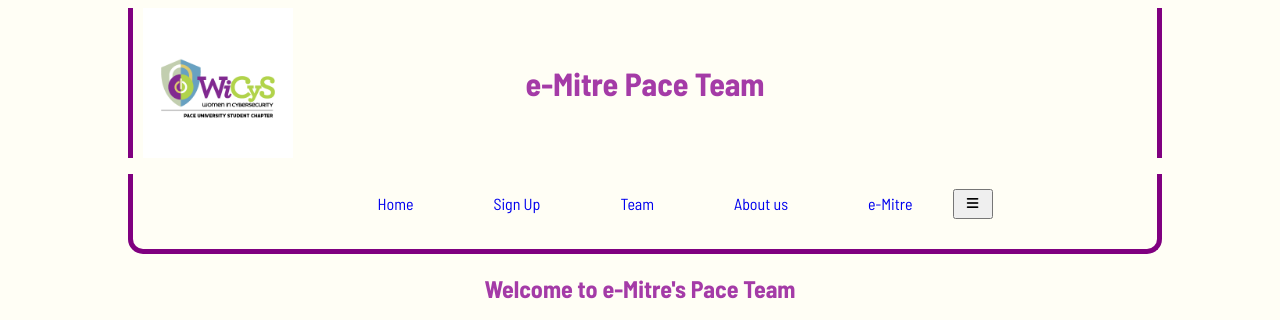
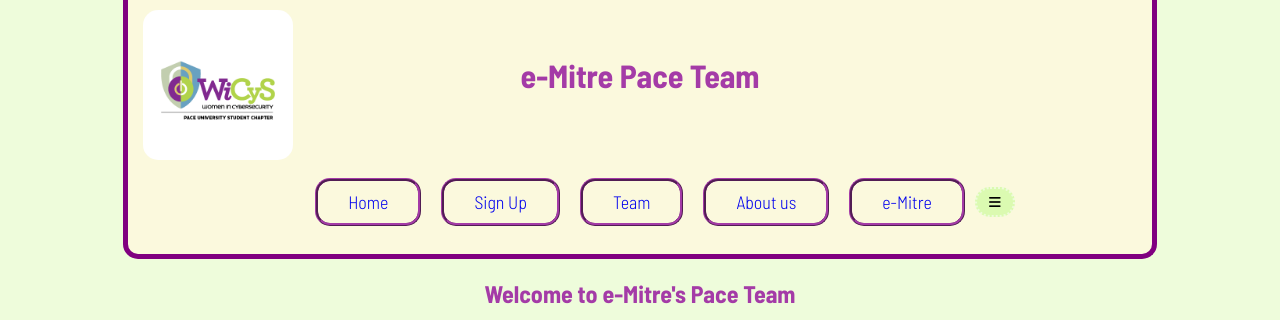
Before and after one commit to Tonypepproni/cis_102, a Flask app: page / in a window 1280 px wide. Shown: the top 320 px of the page. Run offline with Flask 3, Linux system fonts and the light colour scheme; some libraries are stand-ins or nearby versions.

Commit message:
random css

```diff
--- a/static/style.css
+++ b/static/style.css
@@ -3,19 +3,24 @@
 }
 
 body {
-    background-color: #fffef5;
+    background-color: #eefcdb;
     font-family: "Barlow Semi Condensed", sans-serif;
     width: 80%;
     margin-left: 10%;
-    #fffef5
     display: flex;
     flex-direction: column;
     align-items: center;
+    margin-top: 0;
+    margin-bottom: 0;
 }
 
 h1,h2,h3,h4,h5,h6 {
     color: #A43BA7;
     font-family: "Barlow Semi Condensed", sans-serif;
+}
+
+header, nav, footer{
+    background-color: #fbf9dd;
 }
 
 header{
@@ -41,12 +46,20 @@
     width: 150px;
     height: 150px;
     left: 10px;
-    margin-left: 0;
+    margin-left: 5px;
+    margin-top: 20px;
 
 }
 
 #WiCysLogo img{
     max-width: 100%;
+    transition: transform 0.3s ease-in;
+    border-radius: 15px;
+}
+
+#WiCysLogo img:hover {
+    transform: scale(1.05);
+    box-shadow: 0 4px 8px rgba(0, 0, 0, 0.2);
 }
 
 #headTitle{
@@ -68,6 +81,8 @@
     border-radius: 0px 0px 15px 15px;
     border-top: 0;
     top: 0;
+    font-size: large;
+    font-weight: 300;
 }
 
 nav > ul {
@@ -80,9 +95,20 @@
 nav > ul > button{
     width: 40px;
     height: 30px;
+    border-radius: 15px;
+    background-color: #dbfab1;
+    border-style: dotted;
+    border-color: #eefcdb;
+}
+
+nav > ul > button:hover{
+    background-color: #8FCC41;
 }
 
 nav > ul > li {
+    border-color: #A43BA7;
+    border-style: ridge;
+    border-radius: 15px;
     margin: 10px;
     list-style-type: none;
     padding:  10px 30px;
@@ -93,6 +119,7 @@
 
 nav > ul > li:hover{
     background-color: #9e49a191;
+    border-radius: 15px;
 }
 
 nav > ul > li > a {
@@ -124,9 +151,7 @@
 
 footer{
     display: flex;
-    font-family: Roboto, sans-serif;
-
-
+    width: 100%;
 }
 
 .gallery {
@@ -152,7 +177,8 @@
 }
 
 .gallery-item img:hover {
-    transform: scale(1.05);
+    overflow: visible;
+    transform: scale(1.25);
 }
 
 iframe {
@@ -162,7 +188,5 @@
     border-radius: 10px;  /* Adds rounded corners */
     box-shadow: 0 4px 8px rgba(0, 0, 0, 0.2); /* Adds a subtle shadow */
     overflow: hidden;    /* Hides any overflow content */
-=======
     position: relative;
-
 }
--- a/templates/base.html
+++ b/templates/base.html
@@ -26,7 +26,7 @@
             <ul>
                 {% for page in nav_items %}
                     <li class="nav-li">
-                        <a class="nav-link" href="{{ page.url }}">{{ page.name }}</a>
+                        <a class="nav-link" href="{{ page.url }}">  {{ page.name }}  </a>
                     </li>
                 {% endfor %}
                 <button class="nav_toggle">
@@ -52,10 +52,10 @@
             </div>
             <div id="site_link">
                 <ul>
-                    <li><a href ="/signup">Sign up</a></li>
-                    <li><a href ="/team">Teams</a></li>
-                    <li><a href ="/aboutus">About Us</a></li>
-                    <li><a href ="/sitemap">Site Map</a></li>
+                    <li><a href ="/signup">Sign up | </a></li>
+                    <li><a href ="/team">Teams | </a></li>
+                    <li><a href ="/aboutus">About Us | </a></li>
+                    <li><a href ="/sitemap">Site Map | </a></li>
                 </ul>
             </div>
         </footer>
```
Also changed, not shown: templates/signup.html (+8 -3 lines). Lines whose indentation alone changed are shown as unchanged.
